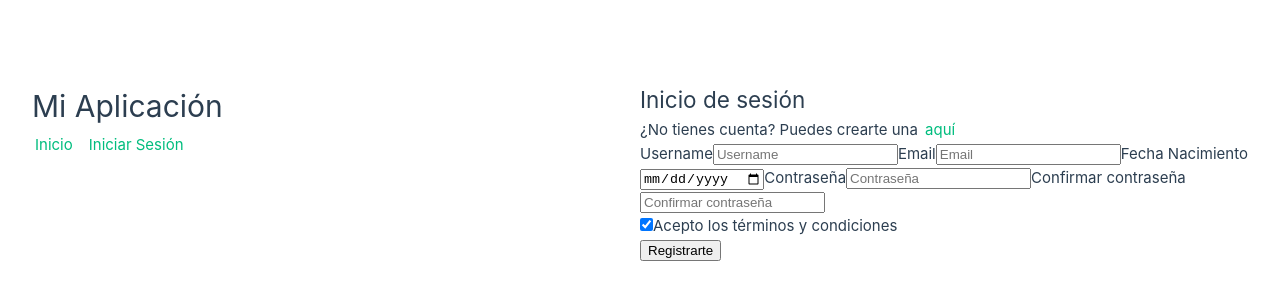
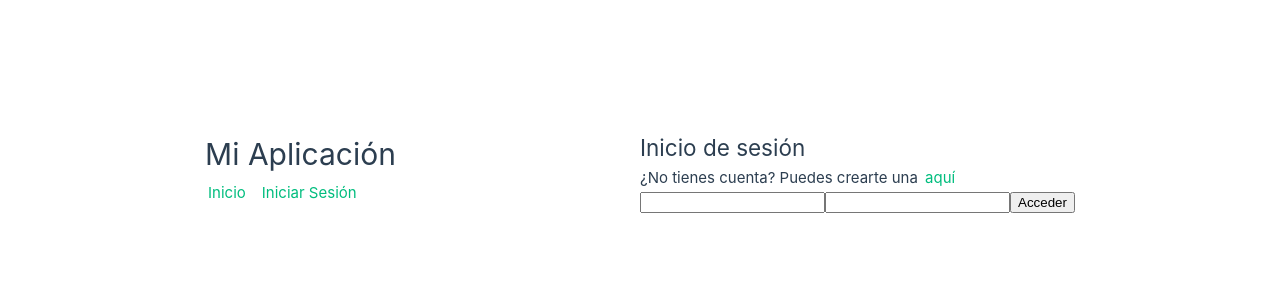
Before and after one commit to NaomiJimenezC/LockFort-Frontend, a Vue app: page /login in a window 1280 px wide. Shown: the part 228-528 px from the top of the page. Built offline with nearby package versions, Linux system fonts and the light colour scheme; no server answers.

Commit message:
convers to option api

```diff
--- a/src/components/LoginForm.vue
+++ b/src/components/LoginForm.vue
@@ -1,120 +1,92 @@
 <script>
-import { Field, Form } from "vee-validate";
-import * as yup from 'yup';
+import { Form, Field, ErrorMessage } from "vee-validate";
+import Button from "@/components/Button.vue";
+import { useRouter } from "vue-router";
+import * as yup from "yup";
 import axios from "axios";
-import Button from "@/components/Button.vue";
+import router from "@/router/index.js";
+
+const urlBackend = import.meta.env.VITE_BACKEND_URL;
+const csrf = urlBackend.replace(/\/api$/, "");
 
 export default {
-  name: "RegisterForm",
-  components: { Button, Field, Form },
+  name: "LoginForm",
+  components: { ErrorMessage, Button, Field, Form },
   data() {
+    const schema = yup.object().shape({
+      email: yup
+        .string()
+        .required("contraseña incorrecta")
+        .matches(
+          /^((?!\.)[\w\-_.]*[^.])(@\w+)(\.\w+(\.\w+)?[^.\W])$/gm
+        ),
+      password: yup
+        .string()
+        .required("Ingrese la contraseña")
+        .min(8),
+    });
     return {
-      schema: yup.object().shape({
-        username: yup.string().required(),
-        birthday: yup.date().required(),
-        email: yup.string()
-          .required("Email es obligatorio")
-          .matches(
-            /^((?!\.)[\w\-_.]*[^.])(@\w+)(\.\w+(\.\w+)?[^.\W])$/gm,
-            "Email no válido"
-          ),
-        password: yup.string()
-          .required("Contraseña es obligatoria")
-          .min(8, "La contraseña debe tener al menos 8 caracteres"),
-        confirmPassword: yup.string()
-          .required("Confirmar contraseña es obligatoria")
-          .min(8, "La contraseña debe tener al menos 8 caracteres")
-          .oneOf([yup.ref('password'), null], 'Las contraseñas deben coincidir'),
-        terms: yup.boolean()
-          .required()
-          .oneOf([true], 'Debes aceptar los términos y condiciones'),
-      })
+      schema,
     };
   },
   methods: {
     async onSubmit(values, { setErrors }) {
-      const urlBackend = import.meta.env.VITE_BACKEND_URL;
-      const csrf = urlBackend.replace(/\/api$/, '');
       try {
-        await axios.get(`${csrf}/sanctum/csrf-cookie`, { withCredentials: true });
-        await axios.post(`${urlBackend}/auth/register`, values);
-        // Redireccionamos usando this.$router
-        this.$router.push("/2fa");
+        const crsf_token = await axios.get(`${csrf}/sanctum/csrf-cookie`, {
+          withCredentials: true,
+          withXSRFToken: true,
+        });
+
+        if (crsf_token.status === 204 || crsf_token.status === 200) {
+          await axios.post(`${urlBackend}/auth/login`, values, {
+            withCredentials: true,
+            withXSRFToken: true,
+          });
+          await router.push("/2fa"); // Redirect on success
+        }
       } catch (error) {
-        if (error.response && error.response.data && error.response.data.errors) {
-          setErrors(error.response.data.errors);
-        } else if (error.response && error.response.data && error.response.data.message) {
-          setErrors({ general: error.response.data.message });
+        if (error.response) {
+          const responseData = error.response.data;
+          if (responseData.errors) {
+            setErrors(responseData.errors); // Validation errors (e.g., email/password)
+          } else if (responseData.message) {
+            setErrors({ general: responseData.message }); // General backend error message
+          } else {
+            setErrors({
+              general: "Error de inicio de sesión. Por favor, inténtelo de nuevo.",
+            }); // Unexpected backend error
+            console.error("Login failed - Unexpected response:", responseData);
+          }
+        } else if (error.request) {
+          setErrors({
+            general:
+              "No se pudo conectar con el servidor. Por favor, inténtelo de nuevo más tarde.",
+          }); // Network error
+          console.error("Login failed - No response:", error.request);
         } else {
-          console.error("Login failed:", error);
-          setErrors({ general: "Error de inicio de sesión. Inténtelo de nuevo." });
+          setErrors({
+            general: "Error de inicio de sesión. Por favor, inténtelo de nuevo.",
+          }); // Request setup error
+          console.error("Login failed - Request setup error:", error.message);
         }
+        console.error("Full error object:", error); // Log full error for debugging
       }
-    }
-  }
+    },
+  },
 };
 </script>
 
 <template>
-  <Form @submit="onSubmit">
-    <label for="username">Username</label>
-    <Field
-      id="username"
-      name="username"
-      label="Username"
-      type="text"
-      placeholder="Username"
-    />
+  <Form @submit="onSubmit" :validation-schema="schema">
+    <Field name="email" />
+    <ErrorMessage name="email" />
 
-    <label for="email">Email</label>
-    <Field
-      id="email"
-      name="email"
-      label="Email"
-      type="email"
-      placeholder="Email"
-    />
+    <Field name="password" type="password" />
+    <ErrorMessage name="password" />
 
-    <label for="birthday">Fecha Nacimiento</label>
-    <Field
-      id="birthday"
-      name="birthday"
-      label="Fecha Nacimiento"
-      type="date"
-      placeholder="Fecha Nacimiento"
-    />
-
-    <label for="password">Contraseña</label>
-    <Field
-      id="password"
-      name="password"
-      label="Contraseña"
-      type="password"
-      placeholder="Contraseña"
-    />
-
-    <label for="password_confirmation">Confirmar contraseña</label>
-    <Field
-      id="password_confirmation"
-      name="password_confirmation"
-      label="Confirmar contraseña"
-      type="password"
-      placeholder="Confirmar contraseña"
-    />
-
-    <div>
-      <Field
-        type="checkbox"
-        name="terms"
-        id="terms"
-      />
-      <label for="terms" class="inline-label">Acepto los términos y condiciones</label>
-    </div>
-
-    <Button type="submit" text="Registrarte"/>
+    <Button type="submit" text="Acceder" />
   </Form>
 </template>
 
 <style scoped>
-/* Agrega tus estilos aquí si lo requieres */
 </style>
--- a/src/components/RegisterForm.vue
+++ b/src/components/RegisterForm.vue
@@ -10,8 +10,7 @@ export default {
   data() {
     const urlBackend = import.meta.env.VITE_BACKEND_URL;
     const csrf = urlBackend.replace(/\/api$/, '');
-    return {
-      schema: yup.object().shape({
+    const schema = yup.object().shape({
       username: yup.string().required(),
       birthday: yup.date().required(),
       email: yup.string()
@@ -30,7 +29,9 @@ export default {
       terms: yup.boolean()
         .required()
         .oneOf([true], 'Debes aceptar los términos y condiciones'),
-      }),
+    });
+    return {
+      schema,
       urlBackend,
       csrf
     };
@@ -39,7 +40,7 @@ export default {
     async onSubmit(values, { setErrors }) {
       try {
         await axios.get(`${this.csrf}/sanctum/csrf-cookie`, { withCredentials: true });
-        await axios.post(`${this.urlBackend}/auth/register`, values);
+        await axios.post(`${this.urlBackend}/auth/register`, values, { withCredentials: true, withXSRFToken: true });
         await this.$router.push("/login");
       } catch (error) {
         if (error.response && error.response.data && error.response.data.errors) {
@@ -48,7 +49,7 @@ export default {
           setErrors({ general: error.response.data.message });
         } else {
           console.error("Login failed:", error);
-          setErrors({ general: "Error de inicio de sesión. Inténtelo de nuevo." });
+          setErrors({ general: "Error de registro. Inténtelo de nuevo." });
         }
       }
     }
```
Lines whose indentation alone changed are shown as unchanged.
